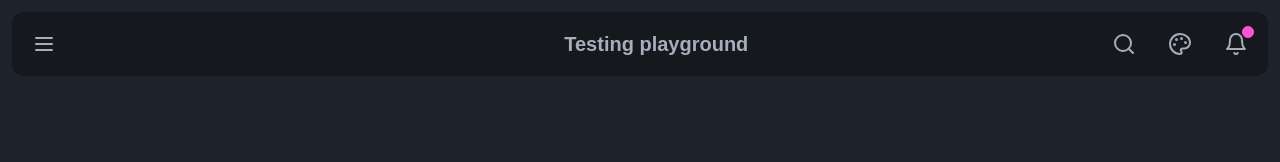
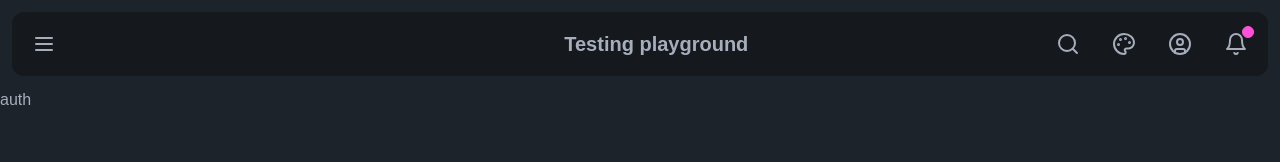
Before and after one commit to Cenmorax/daisy-test, a Vue app: page /authorization in a window 1280 px wide. Before the commit this address had no page. Shown: the top 162 px of the page. Built offline with nearby package versions, Linux system fonts and the light colour scheme; a web font is replaced by a local one.

Commit message:
Added authorization page

```diff
--- /dev/null
+++ b/src/Pages/AuthPage.vue
@@ -0,0 +1,5 @@
+<template>
+    <div>
+        <h1>auth</h1>
+    </div>
+</template>
--- a/src/components/Header-Navbar.vue
+++ b/src/components/Header-Navbar.vue
@@ -1,5 +1,5 @@
 <script setup>
-import { Menu, Search, Bell, Palette } from "lucide-vue-next";
+import { Menu, Search, Bell, Palette, CircleUser } from "lucide-vue-next";
 </script>
 
 <template>
@@ -148,6 +148,12 @@ import { Menu, Search, Bell, Palette } from "lucide-vue-next";
                     </ul>
                 </button>
 
+                <router-link to="/Authorization">
+                    <button class="btn btn-ghost btn-square">
+                        <CircleUser />
+                    </button>
+                </router-link>
+
                 <button class="btn btn-ghost btn-square">
                     <div class="indicator">
                         <Bell />
--- a/src/main.js
+++ b/src/main.js
@@ -5,6 +5,7 @@ import App from "./App.vue";
 import Home from "./Pages/Home.vue";
 import About from "./Pages/About.vue";
 import ComponentShowcase from "./Pages/ComponentShowcase.vue";
+import AuthPage from "./Pages/AuthPage.vue";
 
 const app = createApp(App);
 
@@ -12,6 +13,7 @@ const routes = [
     { path: "/", name: "Home", component: Home },
     { path: "/about", name: "About", component: About },
     { path: "/components", name: "Components", component: ComponentShowcase },
+    { path: "/authorization", name: "Authorization", component: AuthPage },
 ];
 
 const router = createRouter({
```
